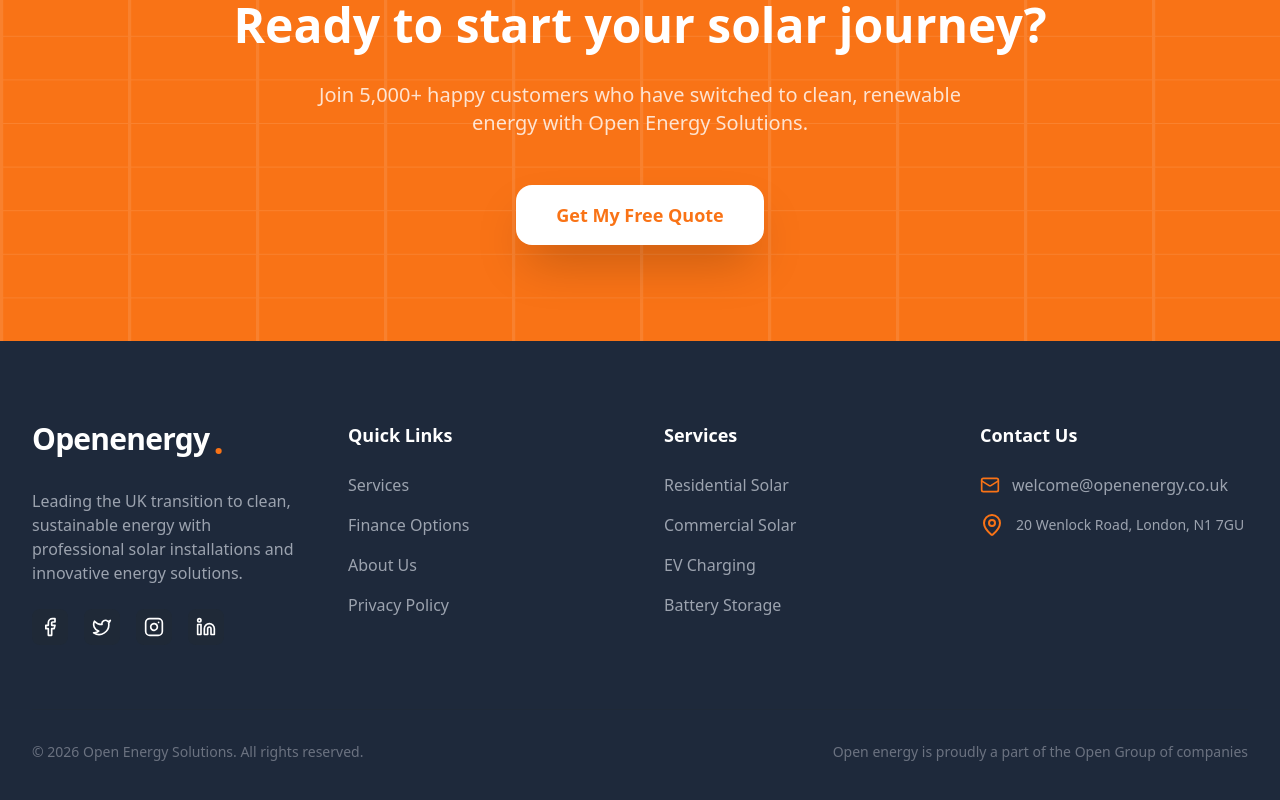
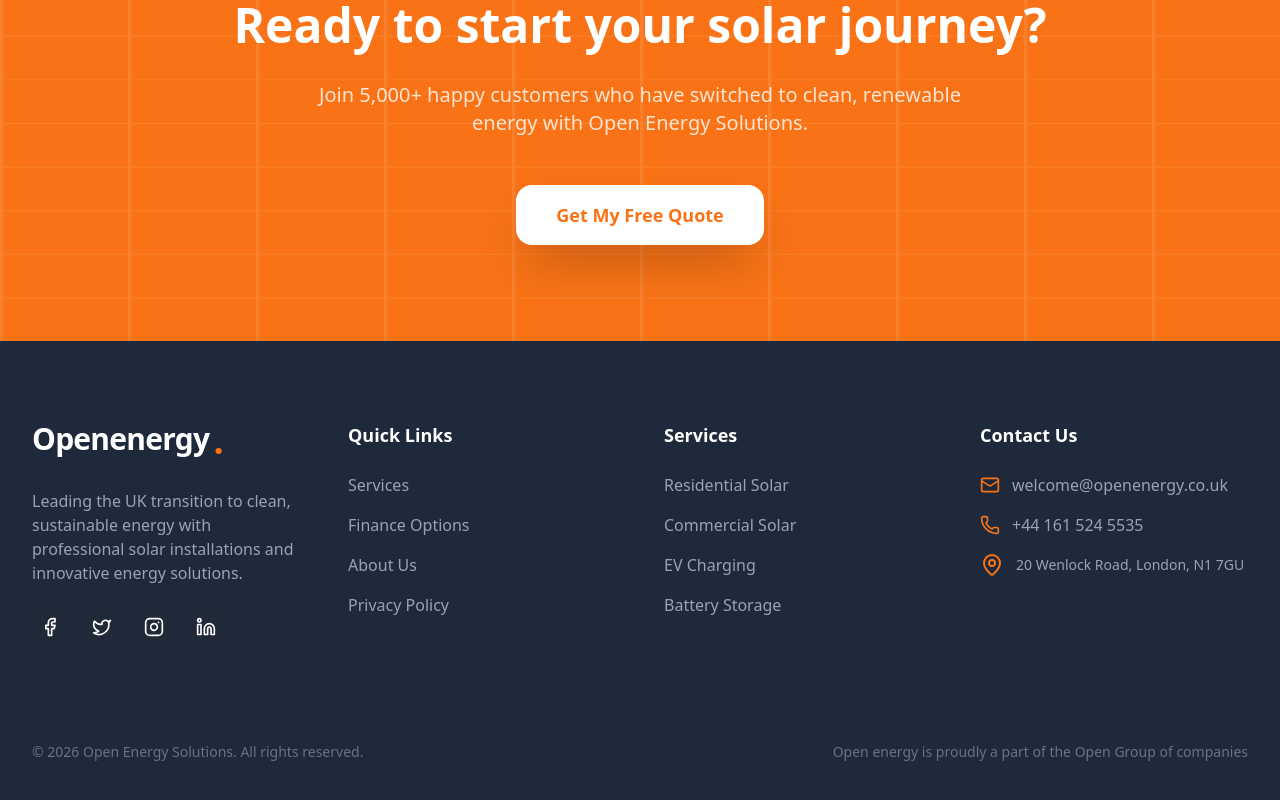
Before and after one commit to jacobbark96-creator/oes, a React (Vite) app: page / in a window 1280 px wide. Shown: the part 3522-4322 px from the top of the page. Built offline with nearby package versions, Linux system fonts and the light colour scheme.

Commit message:
chore: add contact number to footer

```diff
--- a/src/components/layout/Footer.tsx
+++ b/src/components/layout/Footer.tsx
@@ -49,6 +49,10 @@ export const Footer: React.FC = () => {
                 <Mail size={20} className="text-solar-orange" />
                 <span>welcome@openenergy.co.uk</span>
               </li>
+              <li className="flex items-center gap-3">
+                <Phone size={20} className="text-solar-orange" />
+                <span>+44 161 524 5535</span>
+              </li>
               <li className="flex items-center gap-3 text-sm">
                 <MapPin size={24} className="text-solar-orange flex-shrink-0" />
                 <span>20 Wenlock Road, London, N1 7GU</span>
```
